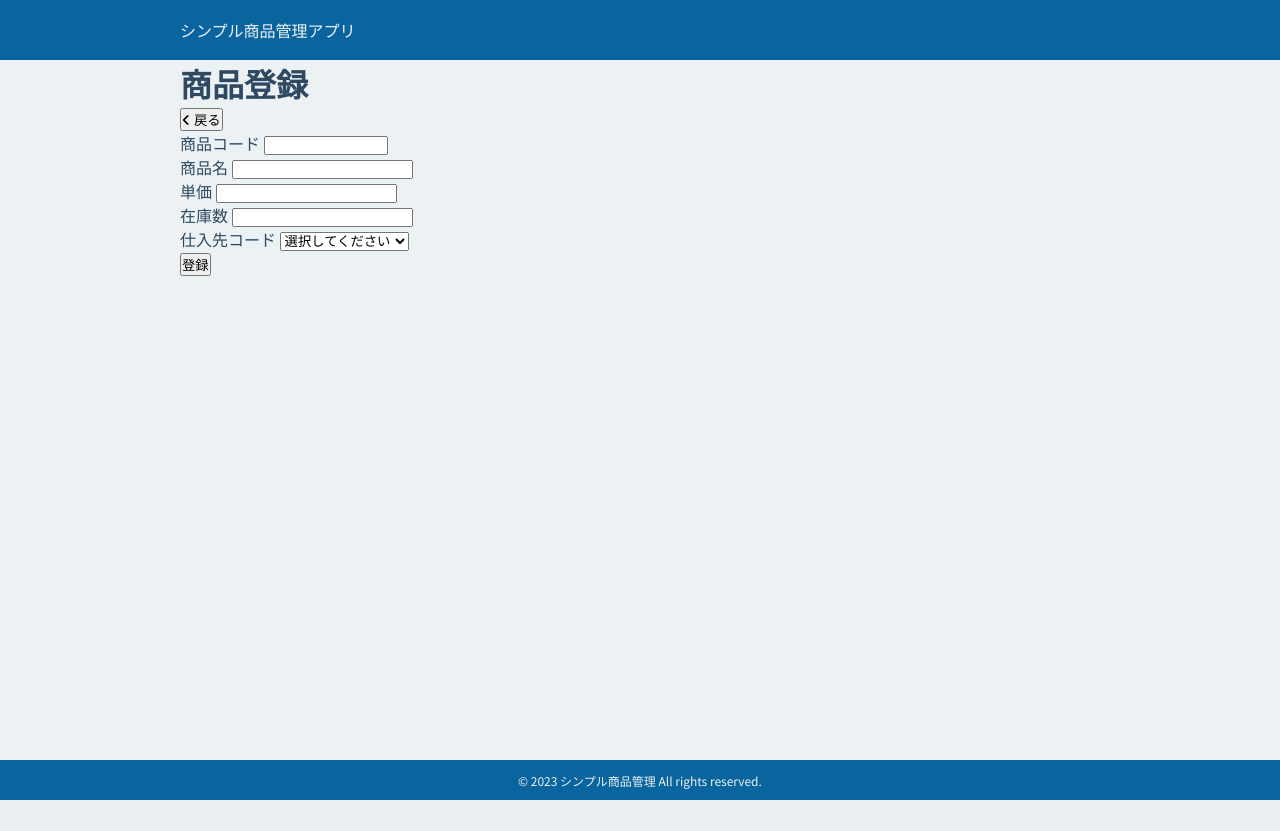
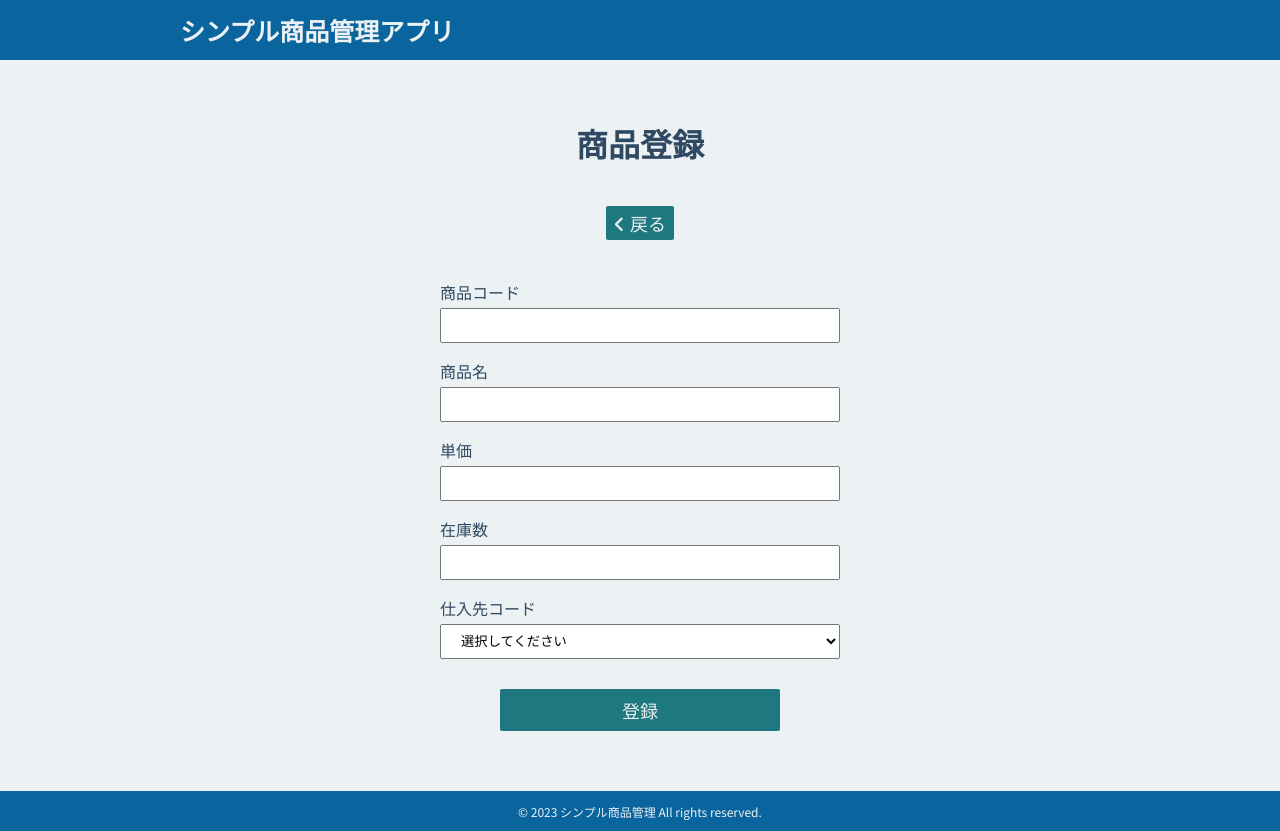
Before and after one commit to bunon0/php-db-app, a PHP site: page /create.php in a window 1280 px wide. Before the commit the page ends 800 px from the top, so only its background shows below. Run offline with PHP 8.4, Linux system fonts and the light colour scheme; data that the repository does not hold is empty; some libraries are stand-ins or nearby versions.

Commit message:
styleの調整

```diff
--- a/assets/css/layouts.css
+++ b/assets/css/layouts.css
@@ -20,6 +20,8 @@
 	color: currentColor;
 	display: flex;
 	align-items: center;
+	font-weight: bold;
+	font-size: 2.5rem;
 }
 
 .l-header__nav {
@@ -39,6 +41,7 @@
 	height: 100%;
 	display: flex;
 	align-items: center;
+	font-size: 1.6rem;
 }
 
 /*
--- a/assets/css/page.css
+++ b/assets/css/page.css
@@ -128,3 +145,74 @@
 		margin-bottom: 0.4rem;
 	}
 }
+
+/*
+* create-page
+*/
+.p-create {
+	padding: 6rem 0;
+	width: 100%;
+	width: min(100%, 400px);
+	margin: 0 auto;
+}
+
+.p-create__contents {
+	width: 100%;
+	display: flex;
+	flex-direction: column;
+	align-items: center;
+}
+
+.p-create__btn-wrapper {
+	text-align: left;
+	margin-top: 4rem;
+}
+
+.p-create__btn-back {
+	display: inline-block;
+	background-color: var(--c-secondary);
+	color: var(--c-base);
+	padding: 0.4rem 0.8rem;
+	border-radius: 0.2rem;
+	border: none;
+	font-size: 1.8rem;
+}
+
+.p-create__form {
+	margin-top: 4rem;
+	width: 100%;
+}
+
+.p-create__form-part:not(:first-of-type) {
+	margin-top: 1.6rem;
+}
+
+.p-create__form-input {
+	display: inline-block;
+	width: 100%;
+	padding: 0.8rem 1.6rem;
+	margin-top: 0.4rem;
+}
+
+.p-create__form-select {
+	display: inline-block;
+	width: 100%;
+	padding: 0.8rem 1.6rem;
+	margin-top: 0.4rem;
+}
+
+.p-create__form-btn-wrapper {
+	text-align: center;
+	margin-top: 3rem;
+}
+
+.p-create__form-submit {
+	display: inline-block;
+	background-color: var(--c-secondary);
+	color: var(--c-base);
+	padding: 0.8rem 1.2rem;
+	width: min(100%, 280px);
+	border-radius: 0.2rem;
+	border: none;
+	font-size: 1.8rem;
+}
--- a/layouts/header.php
+++ b/layouts/header.php
@@ -35,7 +35,7 @@ $url = $get_domain . $get_uri;
         <nav class="l-header__nav">
           <ul class="l-header__nav-lists">
             <li class="l-header__nav-list">
-              <a href="../read.php" class="l-header__nav-link">商品一覧</a>
+              <a href="../read.php" class="l-header__nav-link">商品一覧へ</a>
             </li>
           </ul>
         </nav>
```
Also changed, not shown: other parts of assets/css/page.css (+24 -7 lines).
